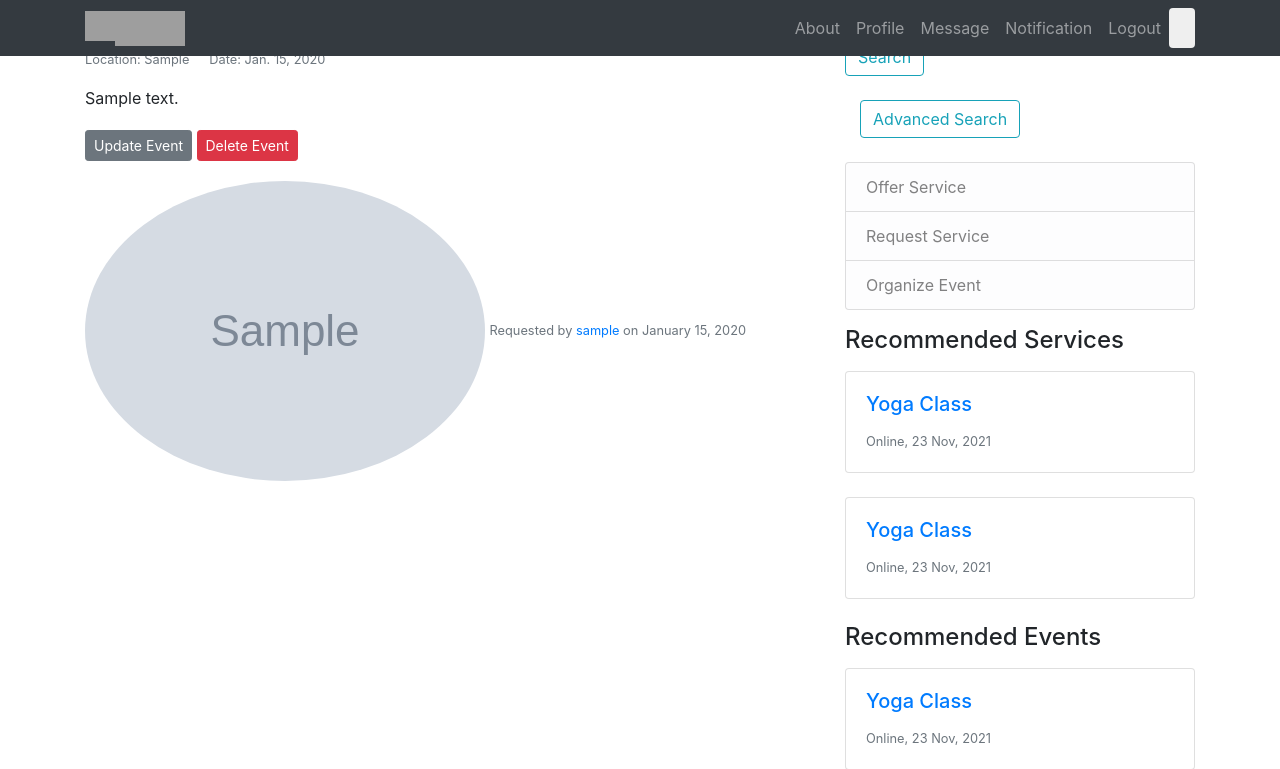
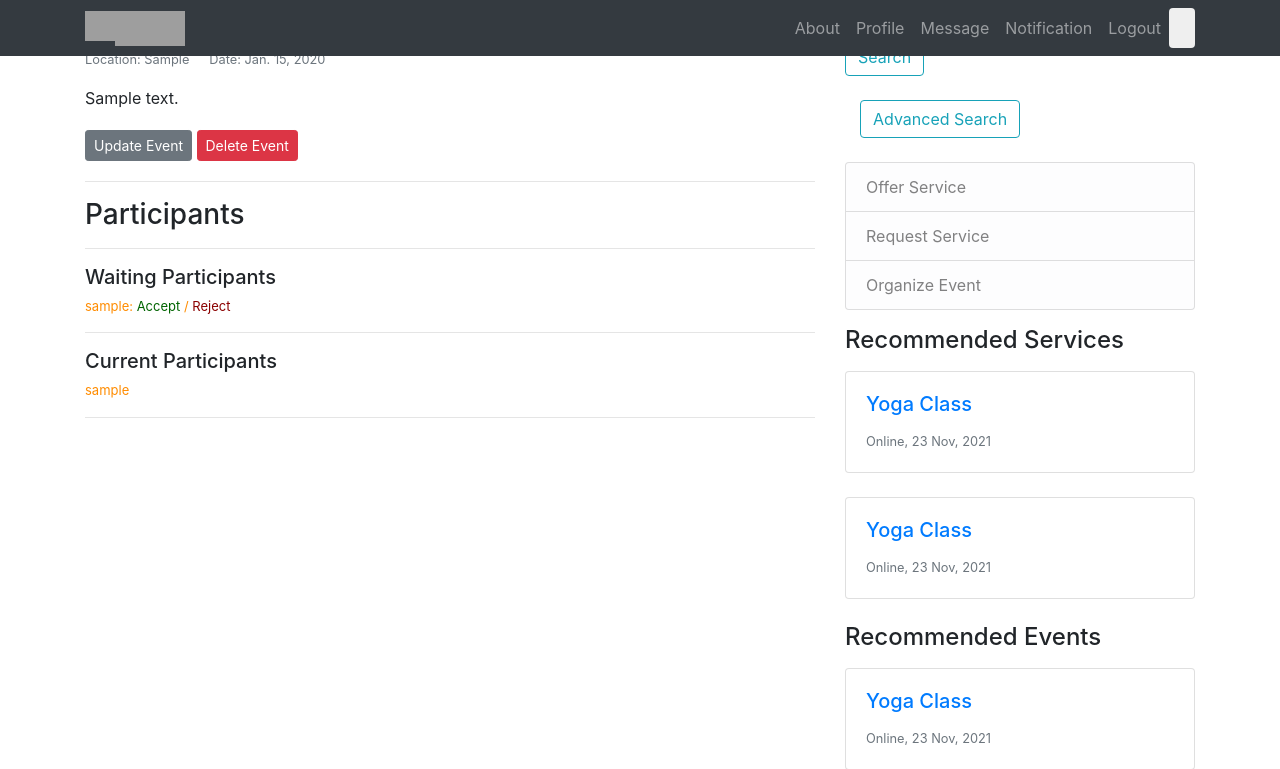
Before and after one commit to ezgisendil/SWE573-WebDevelopmentProject, a Django app: page /event/1/ in a window 1280 px wide. Shown: the top 769 px of the page. Run offline with Django 3.2, Linux system fonts and the light colour scheme; a user stored in the database is signed in; tables that the repository leaves empty hold one stand-in row (values such as "Sample post"); grey boxes marked "Sample" are stand-in pictures; some libraries are stand-ins or nearby versions; grey boxes are pictures that could not be loaded.

Commit message:
modify event application system

```diff
--- a/service/forms.py
+++ b/service/forms.py
@@ -25,7 +25,7 @@ class EventForm(forms.ModelForm):
 
     class Meta:
         model = Event
-        fields = ['image','title', 'content','location','date']
+        fields = ['image','title', 'content', 'max_participant', 'location','date']
         widgets = {
             'date': DateInput()
         }
--- a/service/models.py
+++ b/service/models.py
@@ -47,18 +47,6 @@ class Offer(models.Model):
 
         return list(self.feedbacks.values_list("receiver__username", flat=True))
 
-class Notification(models.Model):
-    user = models.ForeignKey(User, on_delete=models.CASCADE)
-    offer = models.ForeignKey(Offer, on_delete=models.DO_NOTHING)
-    action = models.CharField(max_length=100, verbose_name='action')
-    date_posted = models.DateTimeField(default=timezone.now)
-
-    # Actions:
-    # OFFER_APPLICATION_ACCEPTED
-    # OFFER_APPLICATION_REJECTED
-    # OFFER_NEW_APPLICATION
-    # OFFER_NEW_FEEDBACK
-
 class Feedback(models.Model):
     sender = models.ForeignKey(User, on_delete=models.CASCADE, related_name="sent_feedbacks")
     receiver = models.ForeignKey(User, on_delete=models.CASCADE, related_name="received_feedbacks")
@@ -103,12 +91,23 @@ class Event(models.Model):
     image = models.ImageField(default='defaultpost.jpg', upload_to='post_pics')
     duration = TimeField(null=True)
 
+    max_participant = models.PositiveIntegerField(default=3, validators=[MinValueValidator(1)])
+    num_participant = models.PositiveIntegerField(default=0)
+
+    finished_participant = models.ManyToManyField(User, related_name="finished_events")
+    current_participant = models.ManyToManyField(User, related_name="current_events")
+    waiting_participant = models.ManyToManyField(User, related_name="waiting_events")
+
     def __str__(self):
         return self.title
 
     def get_absolute_url(self):
         #redirect to its own detail page after being created
         return reverse('event-detail', kwargs={'pk':self.pk})
+
+    def clean(self):
+        if self.num_participant > self.max_participant:
+            raise ValidationError(_('Maximum number of participants cannot be less than number of current participants!'))
 
 class Message(models.Model):
     sender = models.ForeignKey(User, on_delete=models.CASCADE, related_name="sent_messages")
@@ -119,3 +118,20 @@ class Message(models.Model):
     def get_absolute_url(self):
         #redirect to its own detail page after being created
         return reverse('message-detail', kwargs={'username': self.receiver.username})
+
+class Notification(models.Model):
+    user = models.ForeignKey(User, on_delete=models.CASCADE)
+    offer = models.ForeignKey(Offer, null=True, on_delete=models.DO_NOTHING)
+    event = models.ForeignKey(Event, null=True, on_delete=models.DO_NOTHING)
+    action = models.CharField(max_length=100, verbose_name='action')
+    date_posted = models.DateTimeField(default=timezone.now)
+
+    # Actions:
+    # OFFER_APPLICATION_ACCEPTED
+    # OFFER_APPLICATION_REJECTED
+    # OFFER_NEW_APPLICATION
+    # OFFER_NEW_FEEDBACK
+    # EVENT_APPLICATION_ACCEPTED
+    # EVENT_APPLICATION_REJECTED
+    # EVENT_NEW_APPLICATION
+    # EVENT_NEW_FEEDBACK
--- a/service/templates/service/event_detail.html
+++ b/service/templates/service/event_detail.html
@@ -17,8 +17,33 @@
         <a class="btn btn-danger btn-sm mt-1 mb-1" href="{% url 'event-delete' object.id %}" type="submit">Delete Event</a>
         {% endif %}
         <p></p>
-        <a href="{% url 'user-posts' object.author.username %}"><img class="rounded-circle article-img" src="{{ object.author.profile.image.url }}"></a>
-        <small class="text-muted">Requested by <a href="{% url 'user-posts' object.author.username %}">{{ object.author }}</a>  on {{ object.date_posted | date:"F d, Y"}}</small>
+
+        {% if user == event.author %}
+        <hr />
+            <h3>Participants</h3>
+            <hr />
+            <h5>Waiting Participants</h5>
+            {% for participant in event.waiting_participant.all %}
+                <p class="article-content" style="color: darkorange; font-size:small">{{participant.username}}: <a style="color:darkgreen" href="{% url 'event-action' event.id 'accept' participant.id %}">Accept</a> / <a style="color: darkred" href="{% url 'event-action' event.id 'reject' participant.id %}">Reject</a>
+                </p>
+            {% empty %}
+            <p class="article-content" style="color: darkblue; font-size:small">There is no waiting participant yet.</p>
+            {% endfor %}
+            <hr />
+            <h5>Current Participants</h5>
+            {% for participant in event.current_participant.all %}
+                <p class="article-content" style="color: darkorange; font-size:small">{{participant.username}} </p>
+            {% empty %}
+            <p class="article-content" style="color: darkblue; font-size:small">There is no current participant yet.</p>
+            {% endfor %}
+            <hr />
+        {% endif %}
+        {% if user != event.author %}
+        <a href="{% url 'user-posts' event.author.username %}"><img class="rounded-circle article-img" src="{{ event.author.profile.image.url }}"></a>
+        <small class="text-muted">Organized by <a href="{% url 'user-posts' event.author.username %}">{{ event.author }}</a>  on {{ event.date_posted | date:"F d, Y"}}</small>
+        <p></p>
+        {% endif %}
+
     </div>
 </article>
 
--- a/service/templates/service/search_results.html
+++ b/service/templates/service/search_results.html
@@ -4,7 +4,6 @@
 
 
 {% for offer in offers %}
-<!--   {% include "service/base/offer_detail_base.html" %} -->
 <div class="card-deck">
   <div class="card">
     <!-- <img class="card-img-top" src="{{ offer.image.url }}" alt="image"> -->
--- a/service/urls.py
+++ b/service/urls.py
@@ -20,6 +20,8 @@ urlpatterns = [
     path('event/list/<str:username>/', EventListView.as_view(), name = 'event-list-user'),
     path('event/<int:pk>/update/', EventUpdateView.as_view(), name = 'event-update'),
     path('event/<int:pk>/delete/', EventDeleteView.as_view(), name = 'event-delete'),
+    path('event/<int:pk>/apply/', views.apply_event, name = 'event-apply'),
+    path('event/<int:pk>/<str:action>/<int:user_id>/', views.event_action, name = 'event-action'),
 
     path('offer/<int:pk>/', OfferDetailView.as_view(), name = 'offer-detail'),
     path('offer/list/', OfferListView.as_view(), name = 'offer-list'),
--- a/service/views.py
+++ b/service/views.py
@@ -110,6 +110,7 @@ class PostListView(ListView):
 
 class PostDetailView(DetailView):
     model = Post
+    context_object_name = 'post'
 
 class PostCreateView(LoginRequiredMixin, CreateView):
     model = Post
@@ -188,6 +189,7 @@ class EventListView(ListView):
 
 class EventDetailView(DetailView):
     model = Event
+    context_object_name = 'event'
 
 class EventCreateView(LoginRequiredMixin, CreateView):
     model = Event
@@ -455,3 +457,57 @@ def offer_action(request, pk, action, user_id):
             notification.save()
 
     return HttpResponseRedirect(offer.get_absolute_url())
+
+def apply_event(request, pk):
+    event = Event.objects.filter(pk=pk).first()
+
+    print(request.user)
+
+    if event is None:
+        return HttpResponseNotFound('<h1>Page not found</h1>')
+
+    if not request.user in event.waiting_participant.all():
+        with transaction.atomic():
+            event.waiting_participant.add(request.user)
+
+            event.num_participant += 1
+            event.save()
+
+            request.user.profile.save()
+
+            notification = Notification(user=event.author, event=event, action="EVENT_NEW_APPLICATION")
+            notification.save()
+
+    return HttpResponseRedirect(event.get_absolute_url())
+
+def event_action(request, pk, action, user_id):
+    print(pk, action, user_id)
+
+    event = Event.objects.filter(pk=pk).first()
+    user = event.waiting_participant.filter(pk=user_id).first()
+
+    if (event is None) or (user is None) or not (action in ["accept", "reject"]):
+        return HttpResponseNotFound('<h1>Page not found</h1>')
+
+    with transaction.atomic():
+        if action == "accept":
+            event.waiting_participant.remove(user)
+            event.current_participant.add(user)
+
+            notification = Notification(user=user, event=event, action="EVENT_APPLICATION_ACCEPTED")
+            notification.save()
+        elif action == "reject":
+            event.waiting_participant.remove(user)
+
+            event.num_participant -= 1
+            event.save()
+
+            user.profile.timecredit += event.timecredit
+            user.profile.timecredit_hold -= event.timecredit
+
+            user.profile.save()
+
+            notification = Notification(user=user, event=event, action="EVENT_APPLICATION_REJECTED")
+            notification.save()
+
+    return HttpResponseRedirect(event.get_absolute_url())
```
Also changed, not shown: service/templates/service/home.html (+12 -0 lines), service/templates/service/notification_list.html (+23 -2 lines), accounts/migrations/0001_initial.py, accounts/migrations/0002_profile_timecredit_hold.py (deleted), service/migrations/0001_initial.py, service/migrations/0002_alter_event_date.py (deleted), service/migrations/0002_auto_20211222_2153.py (added).
